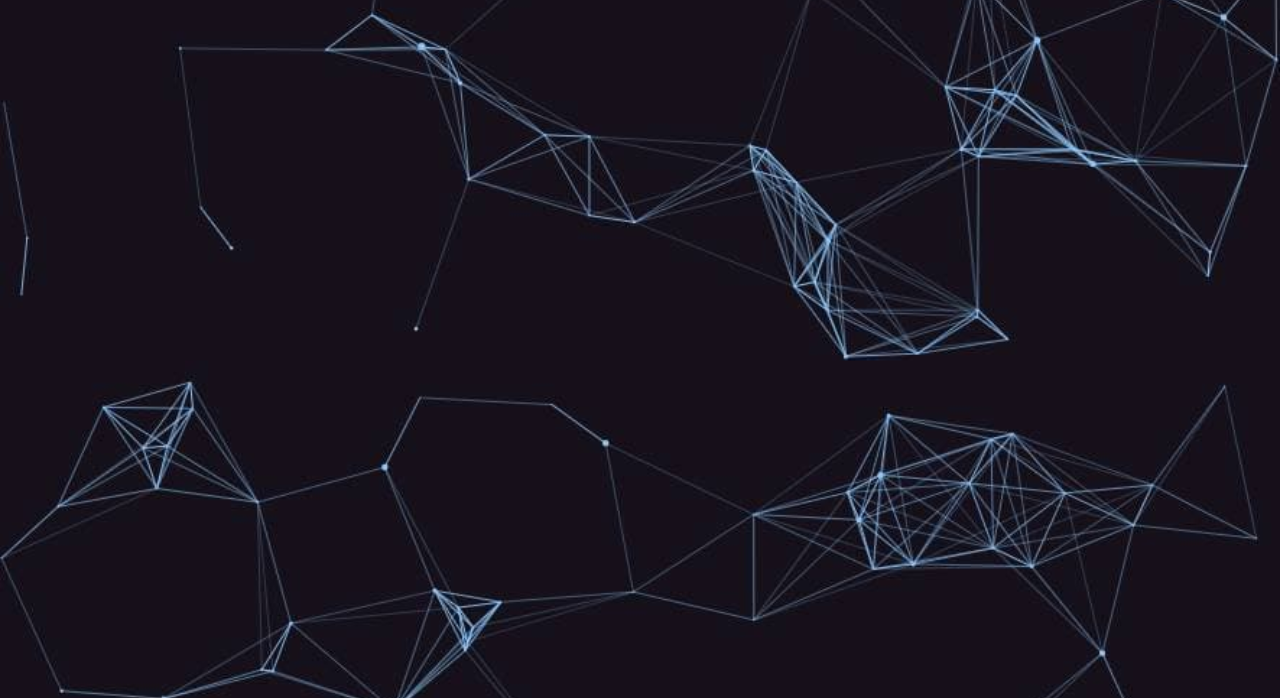
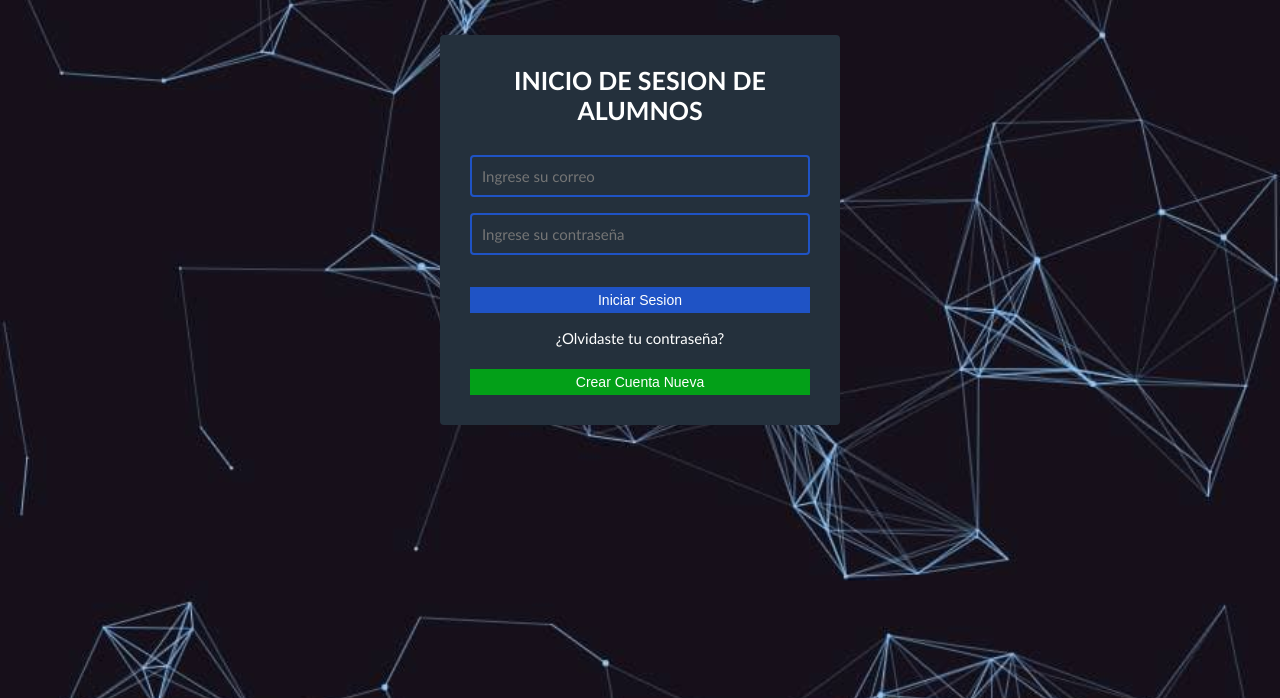
Before and after one commit to EsdrasNehemias2001/FormularioPrueba, a plain HTML site: page estilos/login.html in a window 1280 px wide. Shown: the part 102-800 px from the top of the page. Drawn offline with Linux system fonts and the light colour scheme.

Commit message:
cambios 25-01

```diff
--- a/estilos/login.html
+++ b/estilos/login.html
@@ -5,7 +5,7 @@
     <meta http-equiv="X-UA-Compatible" content="IE=edge">
     <meta name="viewport" content="width=device-width, initial-scale=1.0">
     <link rel="stylesheet" href="../estilos/style.css">
-    <title>Document</title>
+    <title>LOGIN</title>
 </head>
 <style>
     .titulo{
@@ -17,9 +17,16 @@
 }
 </style>
 <header>
-    <h1 class="titulo">FORMULARIO PARA EL REGISTRO DE ALUMNOS</h1>
+    <h1 class="titulo">LOGIN PARA ALUMNOS</h1>
 </header>
 <body>
-
+    <section class="login">
+        <h3>INICIO DE SESION DE ALUMNOS</h3>
+        <input class="datos" type="email" id="email" name="email" placeholder="Ingrese su correo"/>
+        <input class="datos" type="password" id="nombre" name="nombre" placeholder="Ingrese su contraseña"/>
+        <input class="Boton" type="submit" value="Iniciar Sesion">
+        <p><a href="#">¿Olvidaste tu contraseña?</a></p>
+        <input class="Boton2" type="submit" value="Crear Cuenta Nueva">
+    </section>
 </body>
 </html>
--- a/estilos/style.css
+++ b/estilos/style.css
@@ -34,6 +34,66 @@ margin: 16px 0;
 font-size: 14px;
 }
 
+.login{
+    width: 400px;
+    background: #24303c;
+    padding: 30px;
+    margin: auto;
+    margin-top: 50px;
+    border-radius: 4px;
+    font-family: 'calibri';
+    color: white;
+}
+
+.login h3{
+    font-size: 25px;
+    margin-bottom: 30px;
+    text-align: center;
+}
+
+.login .datos{
+    width: 100%;
+    background: #24303c;
+    padding: 10px;
+    border-radius: 4px;
+    margin-bottom: 16px;
+    border: 2px solid #1f53c5;
+    font-family: 'calibri';
+    font-size: 15px;
+    color: white;
+}
+
+.login .Boton{
+    width: 100%;
+    background: #1f53c5;
+    border: none;
+    padding: 5px;
+    color:white;
+    margin: 16px 0;
+    font-size: 14px;
+    }
+
+.login .Boton2{
+    width: 100%;
+    background: #03a018;
+    border: none;
+    padding: 5px;
+    color:white;
+    margin: 0 0;
+    font-size: 14px;
+    }
+
+.login p{
+    height: 40px;
+    text-align: center;
+    font-size: 15px;
+}
+
+.login a{
+    color: white;
+    text-decoration: none;
+}
+
 #tablap{
     margin: auto;
     padding: 30px;
```
Also changed, not shown: estilos/index.html (added, +27 -0 lines).
